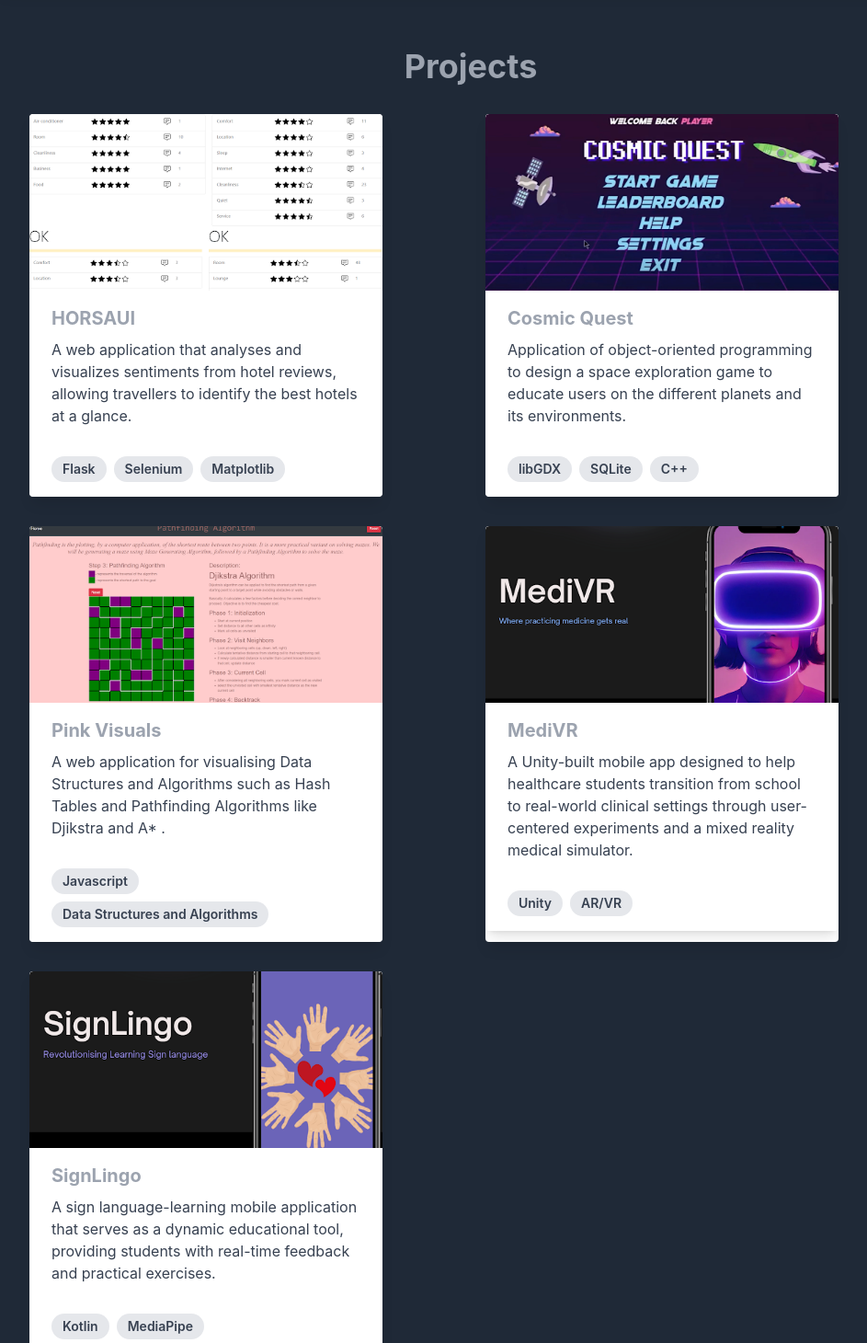
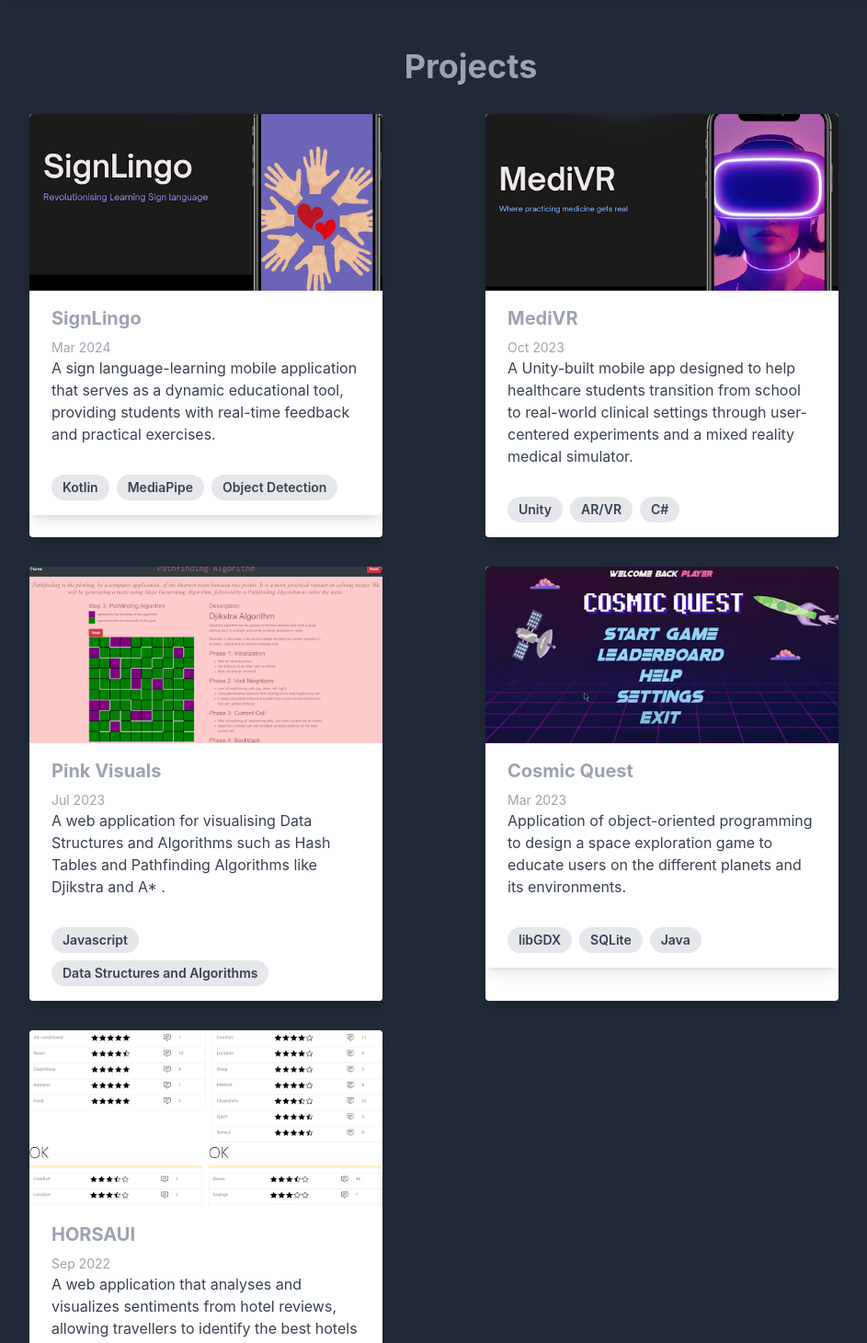
Before and after one commit to nickphoon/nickphoon.github.io, a React (Create React App) app: page / in a window 1280 px wide. Shown: the part 2240-3700 px from the top of the page at 92% size, without its empty margins (128-1071 px from the left). Built offline with nearby package versions, Linux system fonts and the light colour scheme.

Commit message:
update date of projects done

```diff
--- a/src/App.js
+++ b/src/App.js
@@ -86,42 +86,47 @@ function App() {
 
   const projects = [
     {
-      title: 'HORSAUI',
-      description: 'A web application that analyses and visualizes sentiments from hotel reviews, allowing travellers to identify the best hotels at a glance.',
-      image: HORSAUI,
-      techStack: ['Flask', 'Selenium', 'Matplotlib'],
-      videoUrl: "https://youtu.be/6rroISIO6HI"
-
-    },
-    {
-      title: 'Cosmic Quest',
-      description: 'Application of object-oriented programming to design a space exploration game to educate users on the different planets and its environments.',
-      image: COSMIC,
-      techStack: ['libGDX', 'SQLite', "C++"],
-      videoUrl: "https://youtu.be/A6BV51frMWQ"
-    },
-
-    {
-      title: 'Pink Visuals',
-      description: 'A web application for visualising Data Structures and Algorithms such as Hash Tables and Pathfinding Algorithms like Djikstra and A* .',
-      image: PINK,
-      techStack: ['Javascript', 'Data Structures and Algorithms'],
-      videoUrl: "https://youtu.be/_B1rxbQVOoc"
+      title: 'SignLingo',
+      description: 'A sign language-learning mobile application that serves as a dynamic educational tool, providing students with real-time feedback and practical exercises.',
+      image: SignLINGO,
+      date: "Mar 2024",
+      techStack: ['Kotlin','MediaPipe', 'Object Detection'],
+      videoUrl: "https://youtu.be/2S5p5F2Antk"
     },
 
     {
       title: 'MediVR',
       description: 'A Unity-built mobile app designed to help healthcare students transition from school to real-world clinical settings through user-centered experiments and a mixed reality medical simulator.',
       image: MEDIVR,
-      techStack: ['Unity', 'AR/VR'],
+      date: "Oct 2023",
+      techStack: ['Unity', 'AR/VR', 'C#'],
       videoUrl: "https://youtu.be/MpSCaSuhWWU"
     },
     {
-      title: 'SignLingo',
-      description: 'A sign language-learning mobile application that serves as a dynamic educational tool, providing students with real-time feedback and practical exercises.',
-      image: SignLINGO,
-      techStack: ['Kotlin','MediaPipe'],
-      videoUrl: "https://youtu.be/2S5p5F2Antk"
+      title: 'Pink Visuals',
+      description: 'A web application for visualising Data Structures and Algorithms such as Hash Tables and Pathfinding Algorithms like Djikstra and A* .',
+      image: PINK,
+      date: "Jul 2023",
+      techStack: ['Javascript', 'Data Structures and Algorithms'],
+      videoUrl: "https://youtu.be/_B1rxbQVOoc"
+    },
+
+    {
+      title: 'Cosmic Quest',
+      description: 'Application of object-oriented programming to design a space exploration game to educate users on the different planets and its environments.',
+      image: COSMIC,
+      date: "Mar 2023",
+      techStack: ['libGDX', 'SQLite', "Java"],
+      videoUrl: "https://youtu.be/A6BV51frMWQ"
+    },
+    {
+      title: 'HORSAUI',
+      description: 'A web application that analyses and visualizes sentiments from hotel reviews, allowing travellers to identify the best hotels at a glance.',
+      image: HORSAUI,
+      date: "Sep 2022",
+      techStack: ['Flask', 'Selenium', 'Matplotlib'],
+      videoUrl: "https://youtu.be/6rroISIO6HI"
+
     },
     // {
     //   title: 'SiT n Drink',
--- a/src/components/project.js
+++ b/src/components/project.js
@@ -7,6 +7,7 @@ const ProjectCard = ({ project }) => {
       <img className="w-full h-48 object-cover" src={project.image} alt={project.title} />
       <div className="px-6 py-4">
         <h3 className="font-bold text-xl mb-2">{project.title}</h3>
+        <p className="text-sm text-gray-400">{project.date}</p>
         <p className="text-gray-700 dark:text-gray-300 text-base">{project.description}</p>
       </div>
       <div className="px-6 pt-4 pb-2">
```
